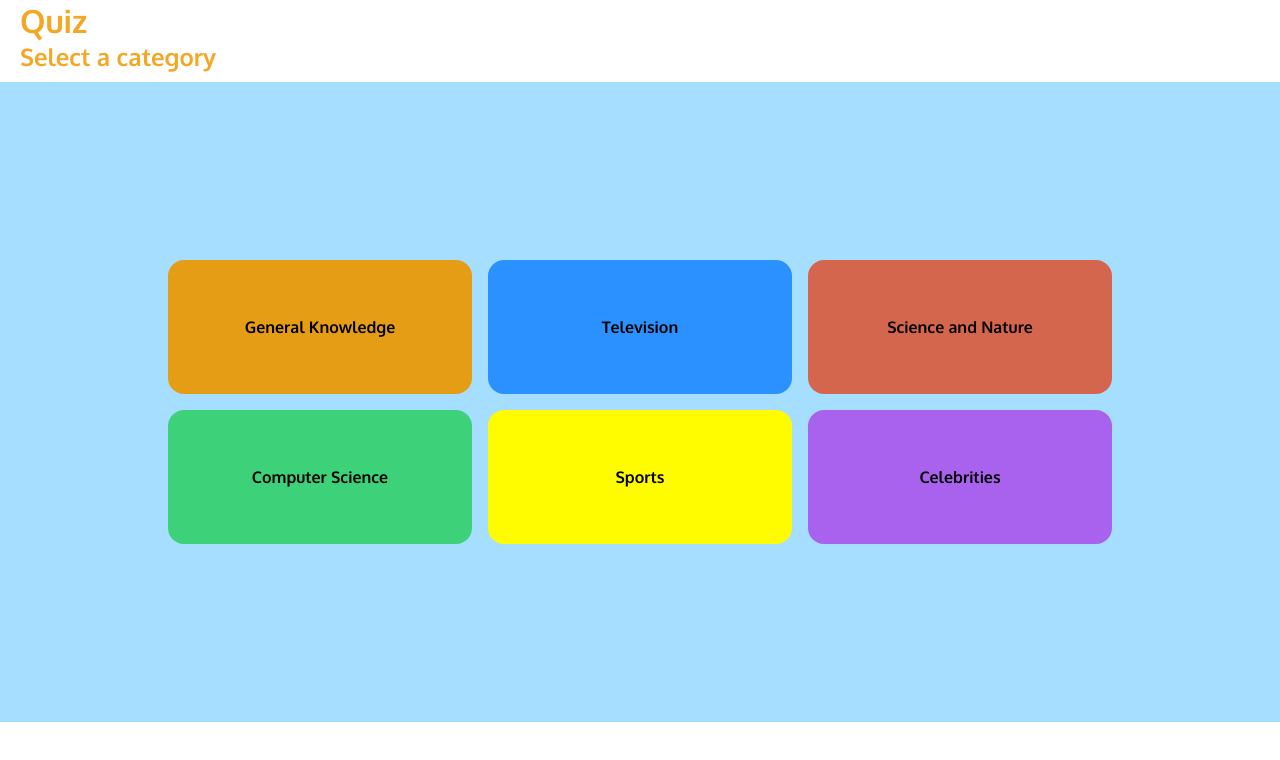
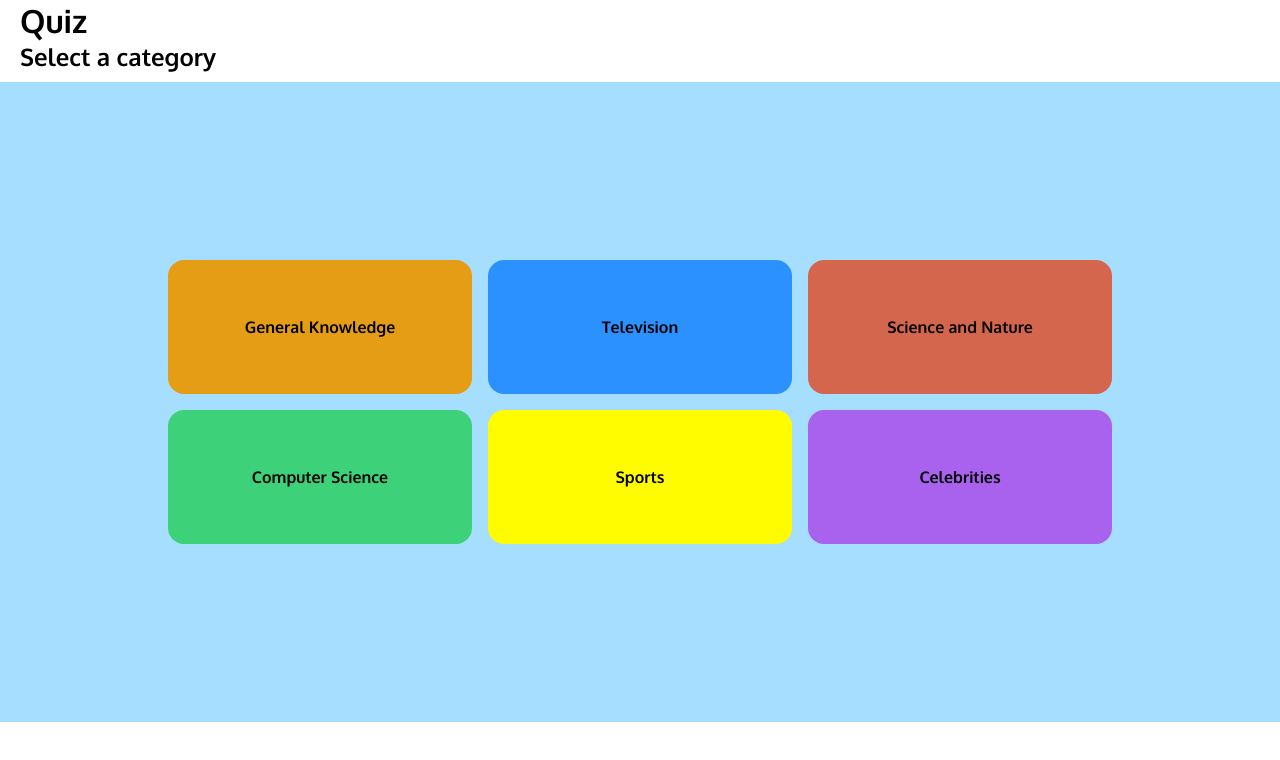
Before and after one commit to fac-12/teamQ, a website: page index.html in a window 1280 px wide. Drawn offline with Linux system fonts and the light colour scheme.

Commit message:
changed header color relates to #48

```diff
--- a/style.css
+++ b/style.css
@@ -7,7 +7,7 @@
 header {
   padding-left: 20px;
   margin-bottom: 10px;
-  color: #F5A623;
+  color: #000000;
 }
 
 .container {
```
